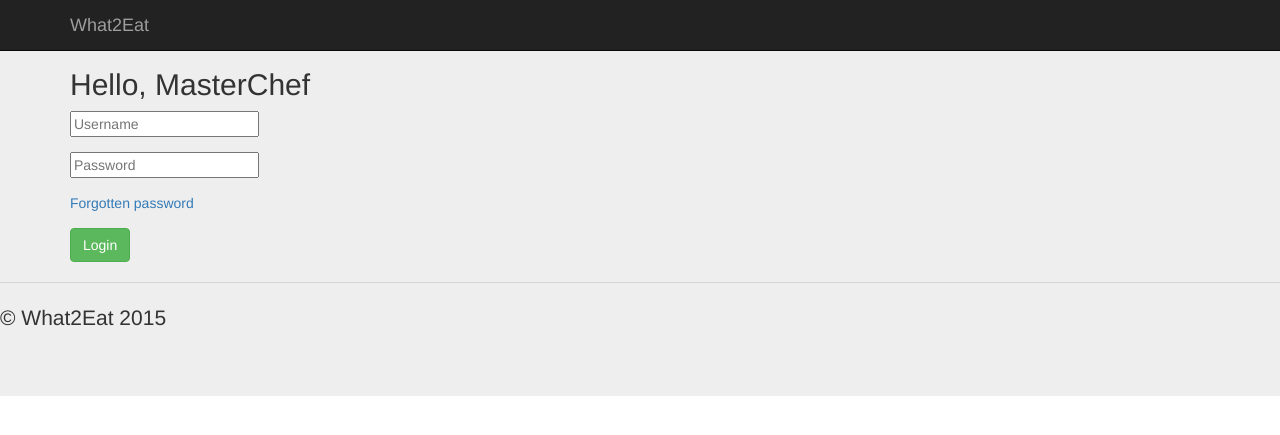
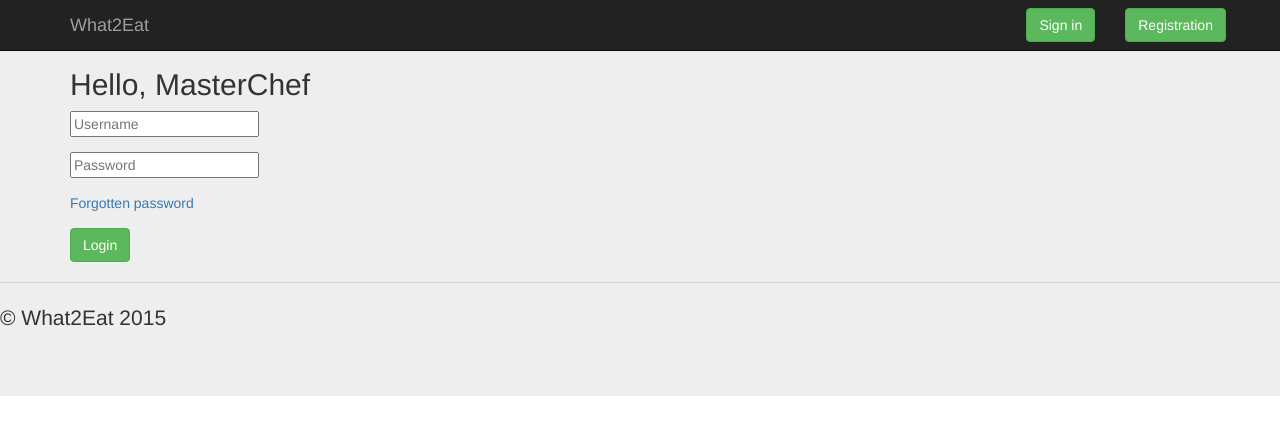
Before and after one commit to Rositsazz/Hackaton, a Django app: template What2Eat/website/templates/login.html in a window 1280 px wide. Shown: the top 435 px of the page. Run offline with Django 3.2, Linux system fonts and the light colour scheme; the template is opened without the code that fills it, so the values that code supplies are empty; some libraries are stand-ins or nearby versions.

Commit message:
add new chages

```diff
--- a/What2Eat/What2Eat/settings.py
+++ b/What2Eat/What2Eat/settings.py
@@ -38,6 +38,8 @@ INSTALLED_APPS = (
     'django.contrib.messages',
     'django.contrib.staticfiles',
 
+    'debug_toolbar',
+
     'website',
 )
 
@@ -50,6 +52,9 @@ MIDDLEWARE_CLASSES = (
     'django.contrib.messages.middleware.MessageMiddleware',
     'django.middleware.clickjacking.XFrameOptionsMiddleware',
     'django.middleware.security.SecurityMiddleware',
+
+        'debug_toolbar.middleware.DebugToolbarMiddleware',
+
 )
 
 ROOT_URLCONF = 'What2Eat.urls'
--- a/What2Eat/website/templates/base.html
+++ b/What2Eat/website/templates/base.html
@@ -33,7 +33,35 @@
         </button>
         <a class="navbar-brand" href="#">What2Eat</a>
       </div>
-        <div id="navbar" class="navbar-collapse collapse">
+      <div align="right" id="navbar" class="navbar-collapse collapse">
+        {% if user.is_authenticated %}
+        <a href="{% url 'userlogout' %}">
+          <button type="button" class="btn btn-success">Logout</button>
+        </a>
+        <div class="col-md-10">
+          <button type="button" class="btn btn-success">Profile</button>
+        </div>
+        {% else %}
+        <div class="row">
+          <form class="navbar-form navbar-right">
+            <div class="col-md-6">
+              <a href="{% url 'signin' %}">
+
+                <button type="button" class="btn btn-success" >Sign in</button>
+              </a>
+            </div>
+            <div class="col-md-6">
+              <a href="{% url 'register' %}"
+              <button type="button" class="btn btn-success">Registration</button>
+            </a>
+          </div>
+
+        </form>
+      </div>
+
+      {% endif %}
+
+
       {% block content1%}
       {% endblock content1%}
     </div><!--/.navbar-collapse -->
--- a/What2Eat/website/templates/index.html
+++ b/What2Eat/website/templates/index.html
@@ -9,12 +9,12 @@
             <div class="form-group">
               <input type="password" placeholder="Password" class="form-control">
             </div> -->
-            <a href="{% url 'signin' %}">
+<!--             <a href="{% url 'signin' %}">
               <button type="button" class="btn btn-success" >Sign in</button>
             </a>
             <a href="{% url 'register' %}"
             <button type="button" class="btn btn-success">Registration</button>
-            </a>
+            </a> -->
             <!-- <link >Forgotten Password</link> -->
           </form>
 {% endblock content1 %}
--- a/What2Eat/website/templates/login.html
+++ b/What2Eat/website/templates/login.html
@@ -3,9 +3,10 @@
 {% block content2 %}
 
 <p></p>
-<form action="/index/" method="post">
+<form action="/signin/" method="POST">
 <h2> Hello, MasterChef </h2>
   <div>
+  {% csrf_token %}
     <input type="text" name="username" placeholder="Username" required/>
   </div>
 <p></p>
@@ -16,9 +17,7 @@
   <p></p>
   <a href="/">Forgotten password</a>
   <p></p>
-        <a href="{% url 'logged' %}"
-            <button type="button" class="btn btn-success">Login</button>
-            </a>
+  <button type="submit" class="btn btn-success">Login</button>
 </form>
 
 {% endblock content2 %}
--- a/What2Eat/website/urls.py
+++ b/What2Eat/website/urls.py
@@ -7,4 +7,5 @@ urlpatterns = patterns('website.views',
     url(r'signin/$', 'signin', name='signin'),
     url(r'logged/$', 'logged', name='logged'),
     url(r'dummy/$', 'dummy', name='dummy'),
+    url(r'userlogout/$', 'userlogout', name='userlogout'),
 )
```
Also changed, not shown: What2Eat/website/templates/logged.html (+17 -8 lines), What2Eat/website/views.py (+12 -3 lines), What2Eat/db.sqlite3. Lines whose indentation alone changed are shown as unchanged.
